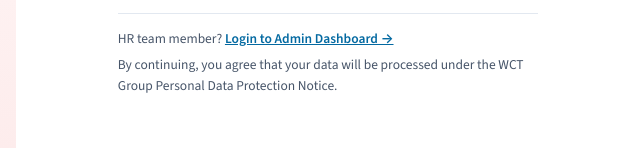
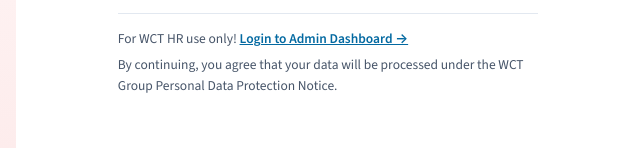
Before and after one commit to BQPhua/job-app, a plain HTML site: page login.html in a window 1280 px wide. Shown: the part 649-797 px from the top of the page, 640-1280 px from the left. Drawn offline with nearby package versions, Linux system fonts and the light colour scheme.

Commit message:
Update footer message for HR team login

```diff
--- a/login.html
+++ b/login.html
@@ -216,7 +216,7 @@
       function footer() {
         return `
           <div class="auth-foot">
-            <span>HR team member? <a href="admin.html">Login to Admin Dashboard →</a></span>
+            <span>For WCT HR use only! <a href="admin.html">Login to Admin Dashboard →</a></span>
             <span>By continuing, you agree that your data will be processed under the WCT Group Personal Data Protection Notice.</span>
           </div>`;
       }
```
